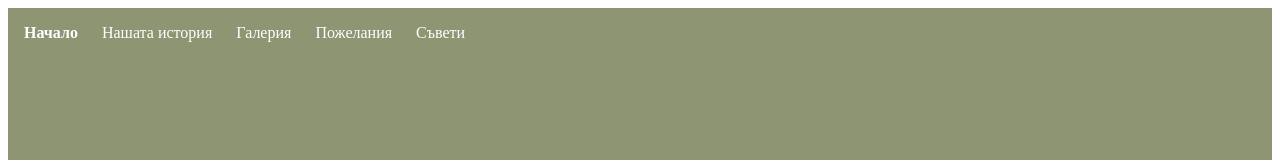
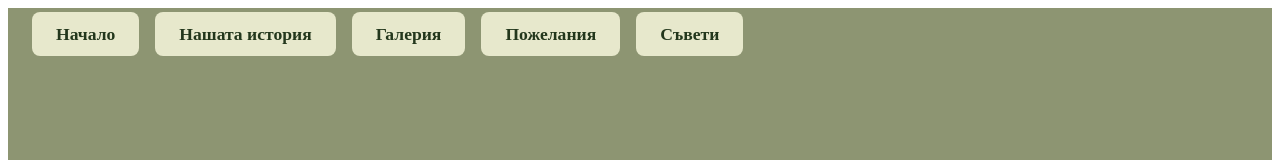
Before and after one commit to braincountpossible/Melisa-Ferhat, a React (Create React App) app: page / in a window 1280 px wide. Shown: the top 160 px of the page. Built offline with nearby package versions, Linux system fonts and the light colour scheme.

Commit message:
Update Menu.jsx

```diff
--- a/src/Menu.jsx
+++ b/src/Menu.jsx
@@ -1,20 +1,43 @@
 import React from "react";
-import { Link } from "react-router-dom";
+import { NavLink } from "react-router-dom";
 
 export default function Menu() {
   return (
-    <nav style={{
-      background: "#8d9572",
-      padding: "16px",
-      display: "flex",
-      gap: "24px",
-      fontFamily: "serif"
-    }}>
-      <Link to="/" style={{ color: "#fff", textDecoration: "none", fontWeight: "bold" }}>Начало</Link>
-      <Link to="/history" style={{ color: "#fff", textDecoration: "none" }}>Нашата история</Link>
-      <Link to="/gallery" style={{ color: "#fff", textDecoration: "none" }}>Галерия</Link>
-      <Link to="/wishes" style={{ color: "#fff", textDecoration: "none" }}>Пожелания</Link>
-      <Link to="/advice" style={{ color: "#fff", textDecoration: "none" }}>Съвети</Link>
+    <nav style={{ background: "#8d9572", padding: "16px" }}>
+      <NavLink
+        to="/"
+        style={({ isActive }) => ({
+          textDecoration: "none",
+          color: isActive ? "#fff" : "#23371c",
+          background: isActive ? "#657046" : "#e7e8cc",
+          padding: "10px 22px",
+          margin: "0 8px",
+          borderRadius: "8px",
+          fontWeight: "bold",
+          fontSize: "1.1rem",
+          transition: "0.2s",
+          border: isActive ? "2px solid #364d2d" : "2px solid transparent",
+        })}
+      >
+        Начало
+      </NavLink>
+      <NavLink to="/history" style={navBtnStyle}>Нашата история</NavLink>
+      <NavLink to="/gallery" style={navBtnStyle}>Галерия</NavLink>
+      <NavLink to="/wishes" style={navBtnStyle}>Пожелания</NavLink>
+      <NavLink to="/advice" style={navBtnStyle}>Съвети</NavLink>
     </nav>
   );
 }
+
+const navBtnStyle = ({ isActive }) => ({
+  textDecoration: "none",
+  color: isActive ? "#fff" : "#23371c",
+  background: isActive ? "#657046" : "#e7e8cc",
+  padding: "10px 22px",
+  margin: "0 8px",
+  borderRadius: "8px",
+  fontWeight: "bold",
+  fontSize: "1.1rem",
+  transition: "0.2s",
+  border: isActive ? "2px solid #364d2d" : "2px solid transparent",
+});
```
